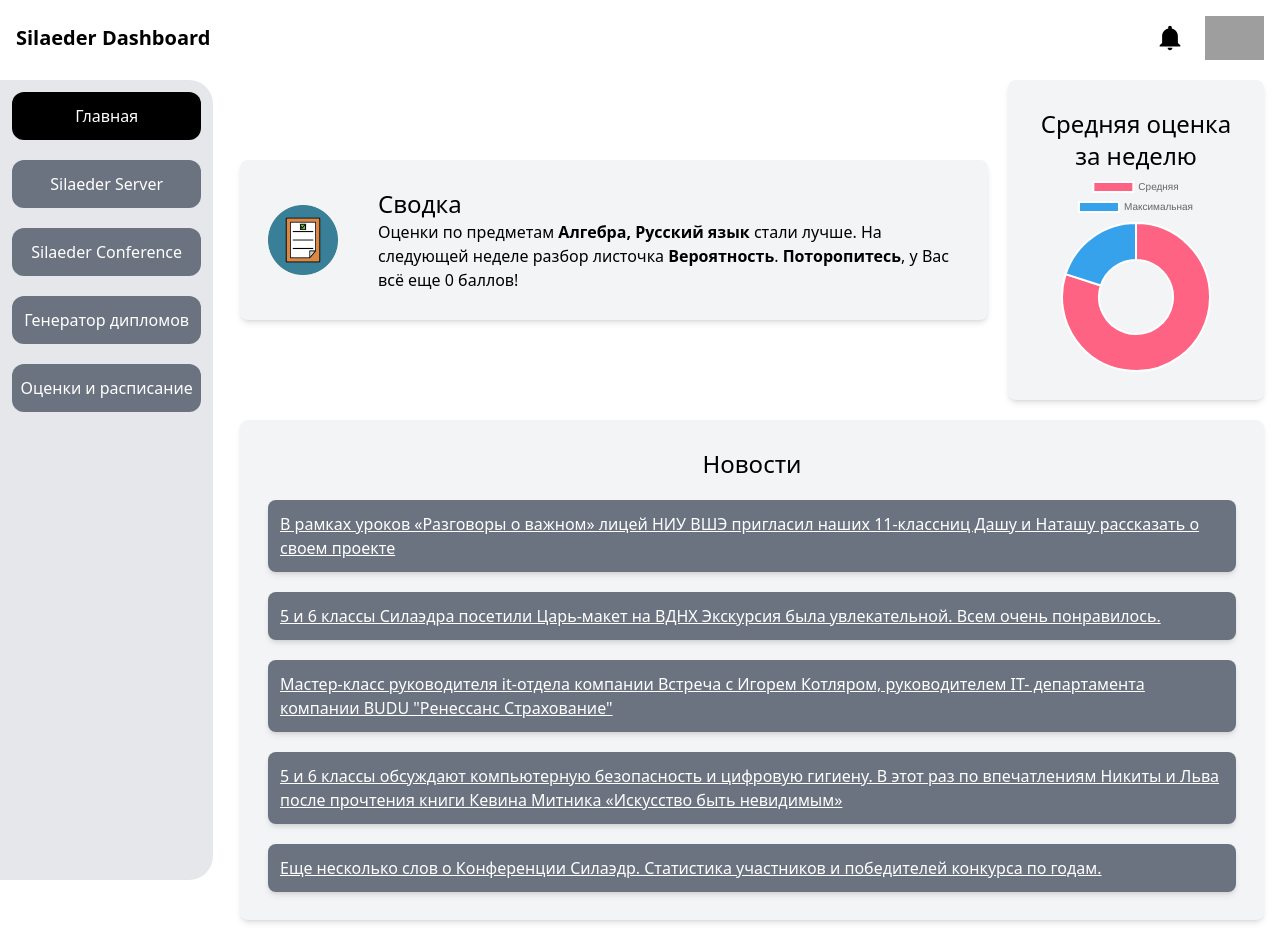
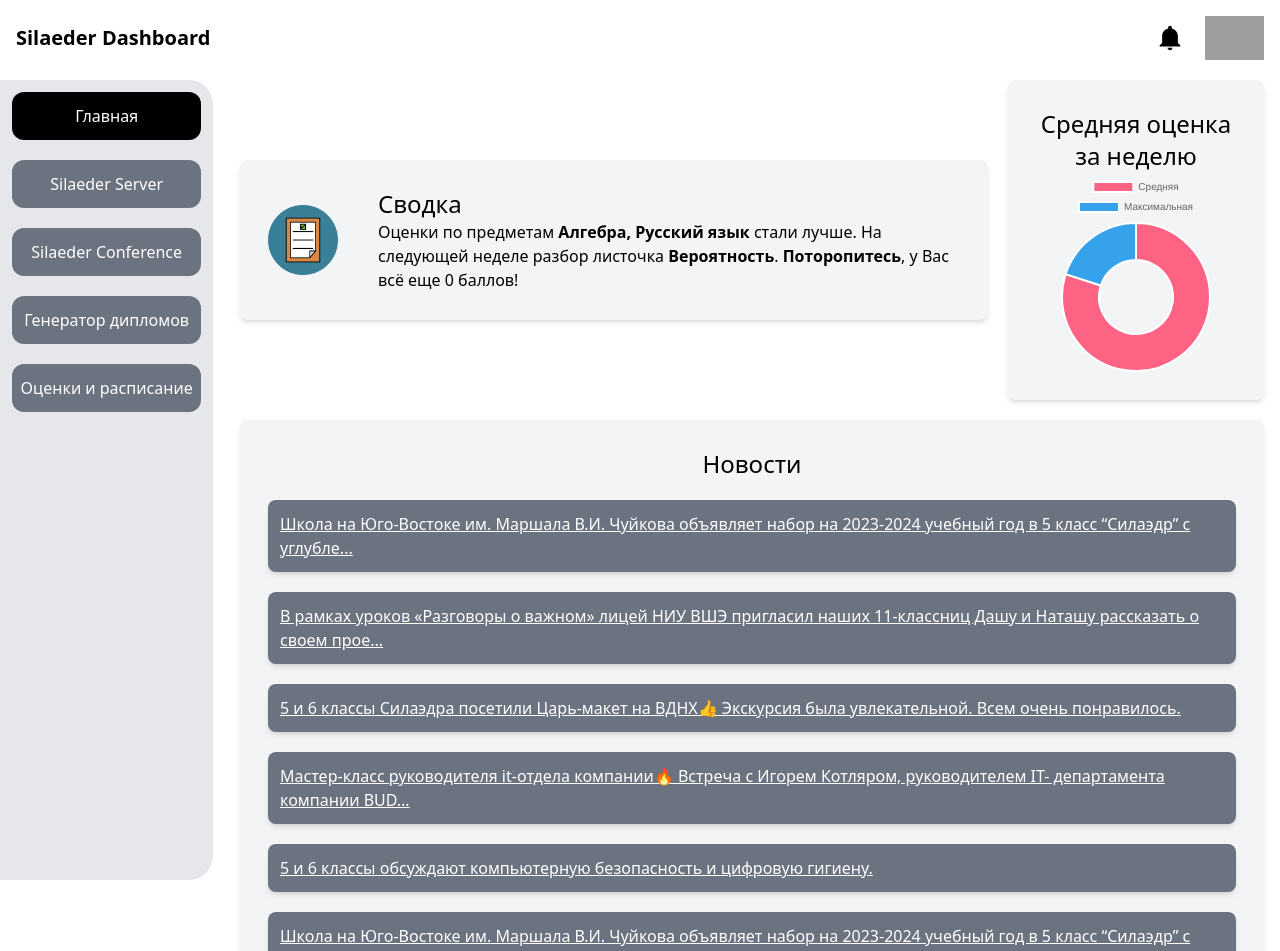
Before and after one commit to silaedr-info/silaederdashboard-react, a React (Create React App) app: page / in a window 1280 px wide. Shown: the top 951 px of the page. Built offline with nearby package versions, Linux system fonts and the light colour scheme; grey boxes are pictures that could not be loaded.

Commit message:
fixed bugs

```diff
--- a/src/Home.jsx
+++ b/src/Home.jsx
@@ -1,6 +1,7 @@
-import { Card, CardCustom, CardList, CardListItem } from "./Components"
+import { Card, CardCustom } from "./Components"
 import { Doughnut } from 'react-chartjs-2';
 import { Chart as ChartJS, ArcElement, Tooltip, Legend } from "chart.js";
+import { News } from "./VkNews";
 
 function Home(props) {
     ChartJS.register(ArcElement, Tooltip, Legend);
@@ -39,16 +40,7 @@ function Home(props) {
                 <CardCustom className="text-center" name="Средняя оценка за неделю" desc={<Doughnut data={data} options={options} width="200" />} />
             </div>
 
-            <CardList className="mt-5 mb-10" name="Новости" desc={
-                <div>
-                    <CardListItem contents={<a target="_blank" rel="noreferrer" className="underline transition-all ease-in-out duration-500 hover:text-prelg" href="https://vk.com/silaedr?w=wall-144869743_3681">В рамках уроков «Разговоры о важном» лицей НИУ ВШЭ пригласил наших 11-классниц Дашу и Наташу рассказать о своем проекте</a>} />
-                    <CardListItem contents={<a target="_blank" rel="noreferrer" className="underline transition-all ease-in-out duration-500 hover:text-prelg" href="https://vk.com/silaedr?w=wall-144869743_3680">5 и 6 классы Силаэдра посетили Царь-макет на ВДНХ Экскурсия была увлекательной. Всем очень понравилось.</a>} />
-                    <CardListItem contents={<a target="_blank" rel="noreferrer" className="underline transition-all ease-in-out duration-500 hover:text-prelg" href="https://vk.com/silaedr?w=wall-144869743_3678">Мастер-класс руководителя it-отдела компании Встреча с Игорем Котляром, руководителем IT- департамента компании BUDU "Ренессанс Страхование"</a>} />
-                    <CardListItem contents={<a target="_blank" rel="noreferrer" className="underline transition-all ease-in-out duration-500 hover:text-prelg" href="https://vk.com/silaedr?w=wall-144869743_3676">5 и 6 классы обсуждают компьютерную безопасность и цифровую гигиену.
-                        В этот раз по впечатлениям Никиты и Льва после прочтения книги Кевина Митника «Искусство быть невидимым»</a>} />
-                    <CardListItem contents={<a target="_blank" rel="noreferrer" className="underline transition-all ease-in-out duration-500 hover:text-prelg" href="https://vk.com/silaedr?w=wall-144869743_3670">Еще несколько слов о Конференции Силаэдр. Статистика участников и победителей конкурса по годам.</a>} />
-                </div>
-            } />
+            <News />
         </div>
     )
 }
```
Also changed, not shown: 1 other file (tests, documents, lock files or other folders).
